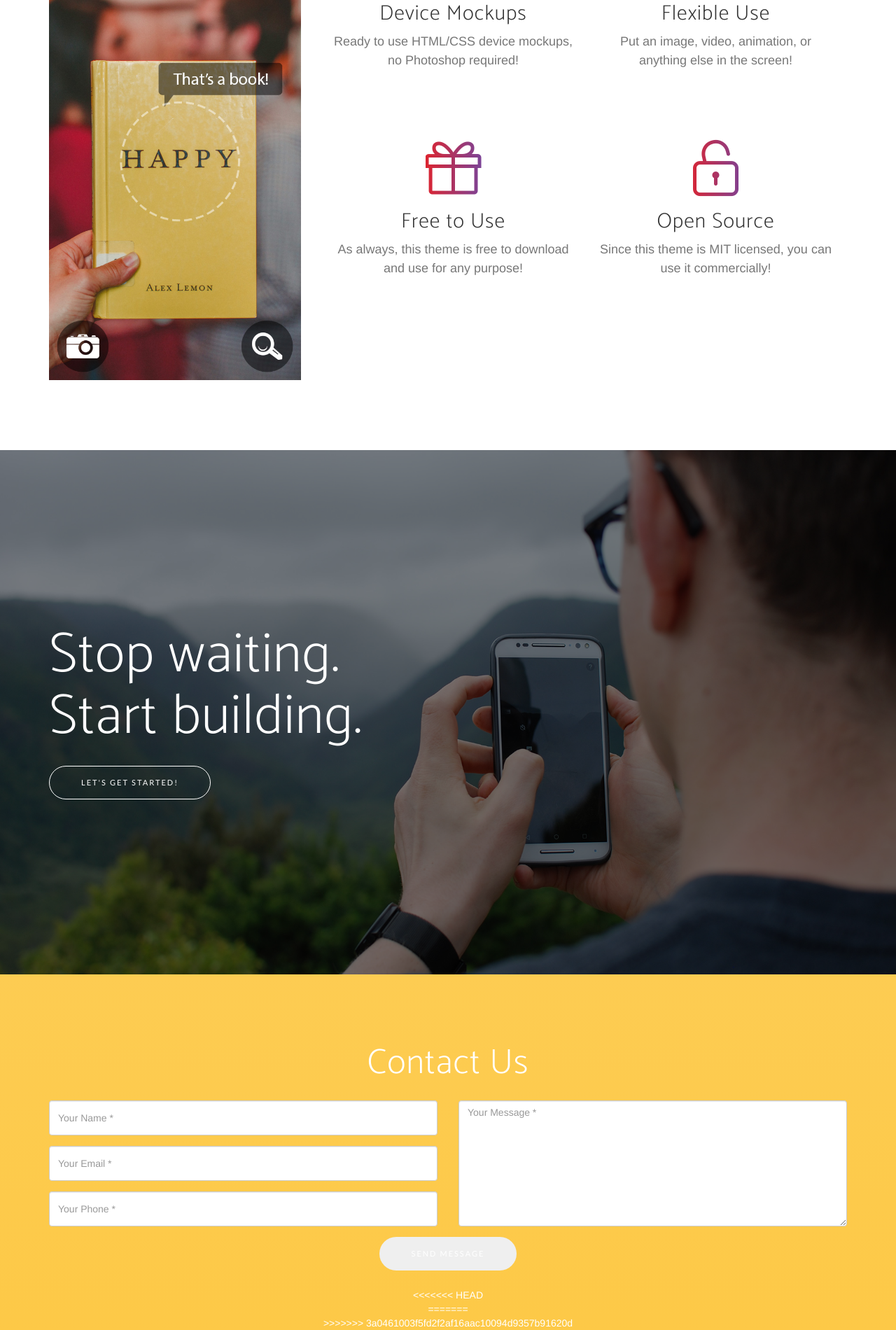
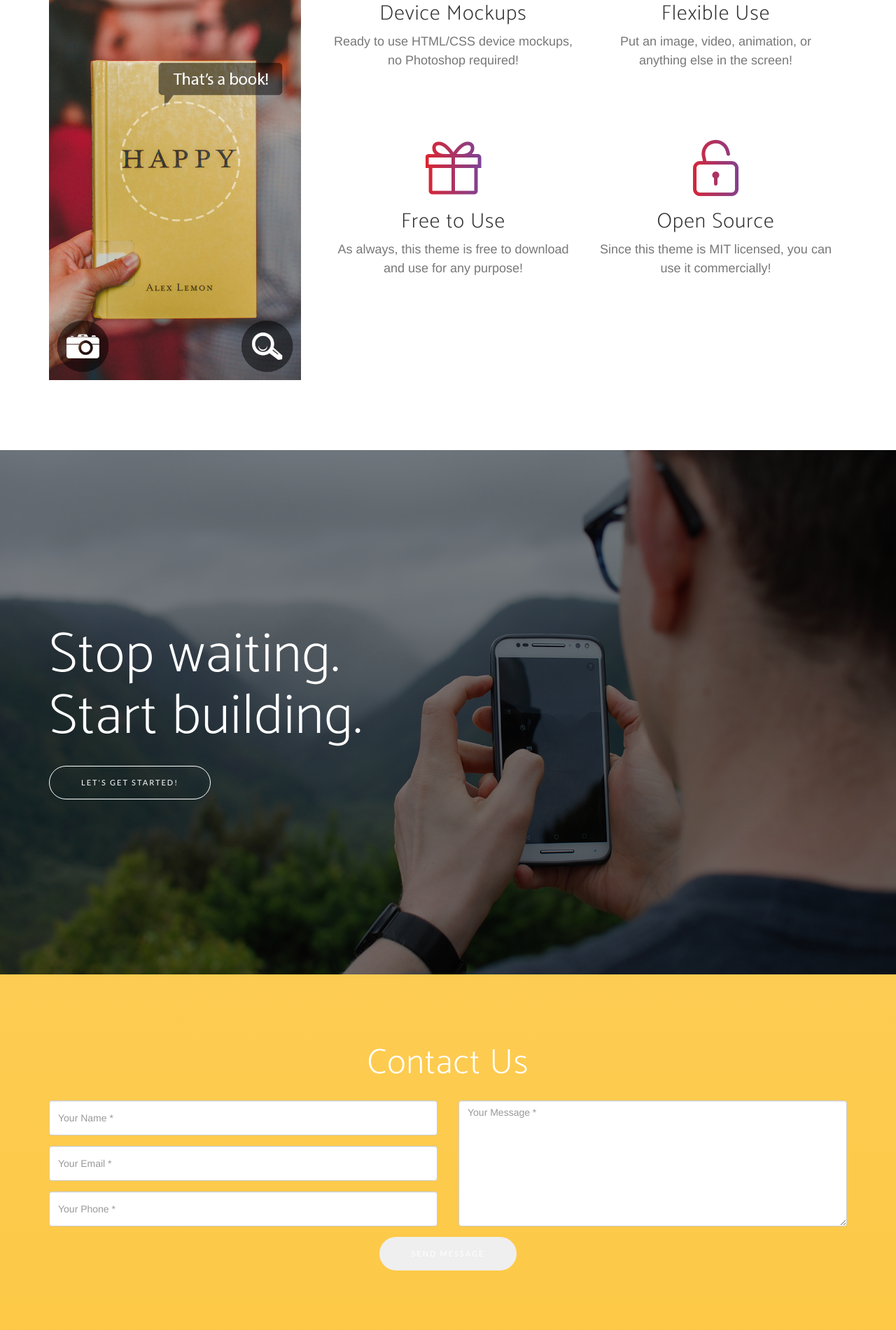
Before and after one commit to Developers-Foundation/mfsdac-gala, a PHP site: page / in a window 1280 px wide. Shown: the part 1806-3706 px from the top of the page at 70% size. Run offline with PHP 8.4, Linux system fonts and the light colour scheme; a map, chart or similar area stays blank; some libraries are stand-ins or nearby versions; some web fonts are replaced; grey boxes are pictures that could not be loaded.

Commit message:
Actually deleted conflicts.

```diff
--- a/css/custom.css
+++ b/css/custom.css
@@ -39,11 +39,7 @@ header {
 #map {
   margin-top: 25px;
 }
-<<<<<<< HEAD
 #map-overlay {
-=======
-.overlay {
->>>>>>> 3a0461003f5fd2f2af16aac10094d9357b91620d
   background: transparent;
   position: relative;
   width: 100%;
--- a/index.html
+++ b/index.html
@@ -235,11 +235,7 @@
             <div id="map" class="row">
                 <div class="col-lg-12">
                     <!-- Source: http://stackoverflow.com/questions/21992498/disable-mouse-scroll-wheel-zoom-on-embedded-google-maps -->
-<<<<<<< HEAD
                     <div id="map-overlay" onClick="style.pointerEvents='none'"></div>
-=======
-                    <div class="overlay" onClick="style.pointerEvents='none'"></div>
->>>>>>> 3a0461003f5fd2f2af16aac10094d9357b91620d
                     <iframe src="https://www.google.com/maps/embed?pb=!1m18!1m12!1m3!1d2888.9379120347944!2d-79.55004708425213!3d43.60783257912278!2m3!1f0!2f0!3f0!3m2!1i1024!2i768!4f13.1!3m3!1m2!1s0x882b481aa1e96cc3%3A0x557b8fe9f3b6f555!2s739+Brown&#39;s+Line%2C+Etobicoke%2C+ON+M8W+3V7!5e0!3m2!1sen!2sca!4v1490143444949" width="100%" height="450" frameborder="0" style="border:0" allowfullscreen>
                     </iframe>
                 </div>
```
